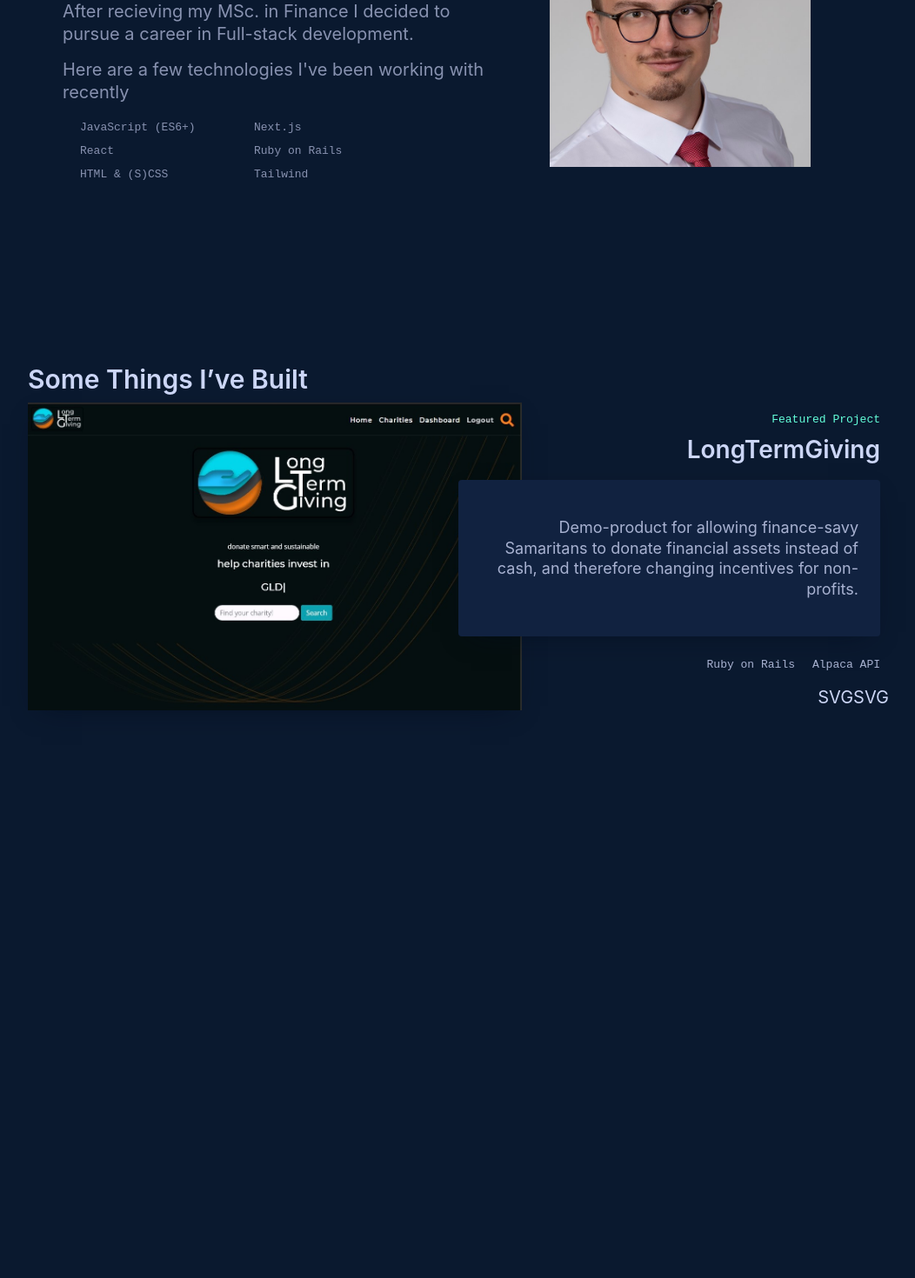
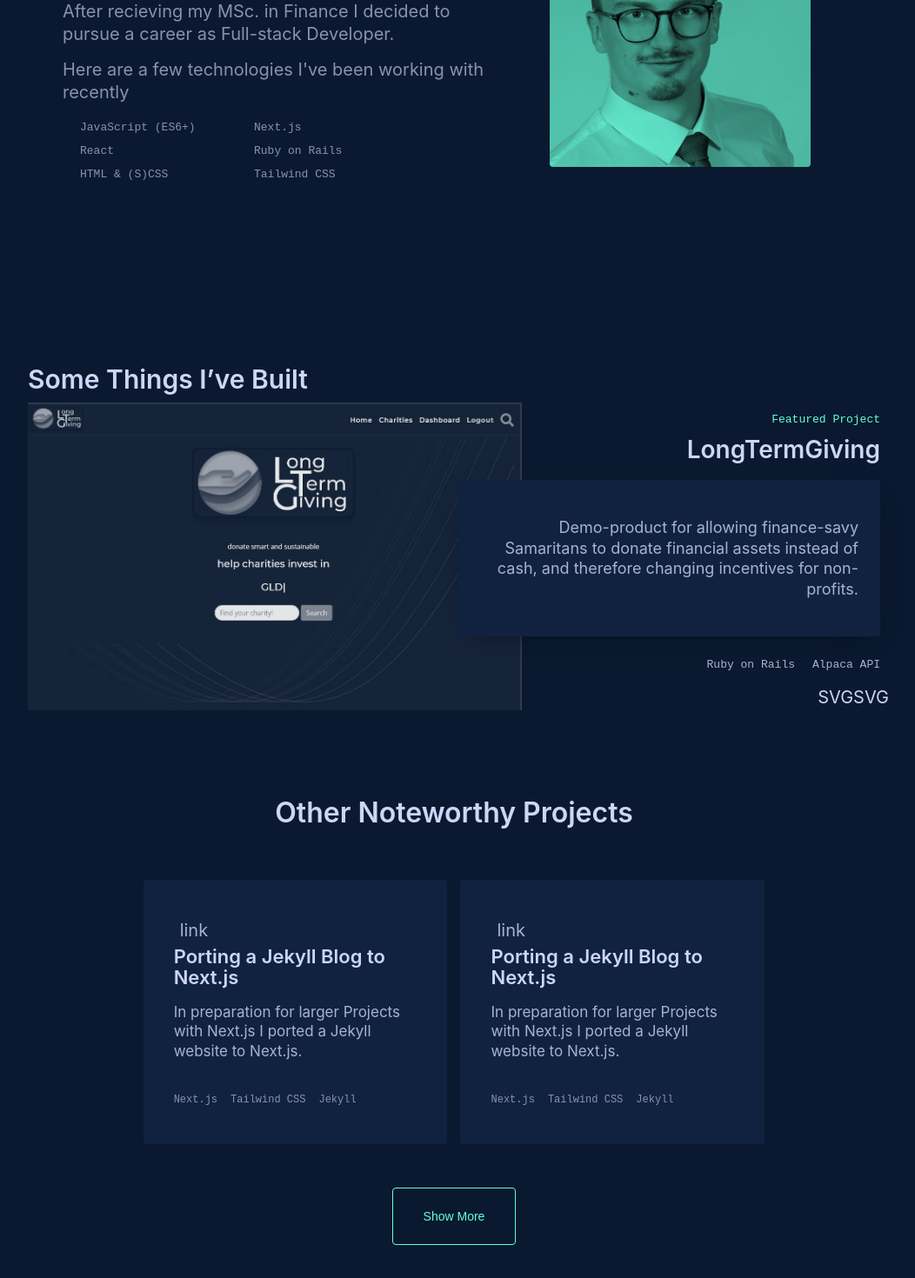
Before and after one commit to mynlexi/personal-v2, a Next.js app: page / in a window 1280 px wide. Shown: the part 1131-2601 px from the top of the page at 87% size, without its empty margins (118-1170 px from the left). Before the commit the page ends 2048 px from the top, so only its background shows below. Built offline with nearby package versions, Linux system fonts and the light colour scheme.

Commit message:
added raw project section

```diff
--- a/components/AboutSection/AboutElements.js
+++ b/components/AboutSection/AboutElements.js
@@ -48,21 +48,60 @@ export const AboutLi = styled.li`
 `
 
 export const AboutImgBlock = styled.div`
-  position: relative;
-  max-width: 300px;
-
-  @media screen and (max-width: 768px) {
-    margin: 50px auto 0px;
-    width: 70%;
-  }
-`
-
-export const AboutWrapper = styled.div`
-  ox-shadow: 0 10px 30px -15px var(--navy-shadow);
-  transition: var(--transition);
+position: relative;
+max-width: 300px;
+@media (max-width: 768px) {
+  margin: 50px auto 0;
+  width: 70%;
+}
+.wrapper {
   display: block;
   position: relative;
   width: 100%;
   border-radius: var(--border-radius);
   background-color: var(--green);
+  &:hover,
+  &:focus {
+    background: transparent;
+    outline: 0;
+    &:after {
+      top: 15px;
+      left: 15px;
+    }
+    .img {
+      filter: none;
+      mix-blend-mode: normal;
+    }
+  }
+  .img {
+    position: relative;
+    border-radius: var(--border-radius);
+    mix-blend-mode: multiply;
+    filter: grayscale(100%) contrast(1);
+    transition: var(--transition);
+  }
+  &:before,
+  &:after {
+    content: '';
+    display: block;
+    position: absolute;
+    width: 100%;
+    height: 100%;
+    border-radius: var(--border-radius);
+    transition: var(--transition);
+  }
+  &:before {
+    top: 0;
+    left: 0;
+    background-color: var(--navy);
+    mix-blend-mode: screen;
+  }
+  &:after {
+    border: 2px solid var(--green);
+    top: 20px;
+    left: 20px;
+    z-index: -1;
+  }
+
+
 `
--- a/components/AboutSection/index.js
+++ b/components/AboutSection/index.js
@@ -17,7 +17,7 @@ const AboutSection = (myLoader) => {
           I immensly enjoy building things, and making them run as fast as possible.
           </AboutP>
           <AboutP>
-          After recieving my MSc. in Finance I decided to pursue a career in Full-stack development.
+          After recieving my MSc. in Finance I decided to pursue a career as Full-stack Developer.
           </AboutP>
           <AboutP>
           Here are a few technologies I've been working with recently
@@ -39,20 +39,21 @@ const AboutSection = (myLoader) => {
             HTML & (S)CSS
             </AboutLi>
             <AboutLi>
-            Tailwind
+            Tailwind CSS
             </AboutLi>
           </AboutSkillList>
         </AboutTextBlock>
         <AboutImgBlock>
-          <AboutWrapper>
+          <div className="wrapper">
+            <div className="img">
               <Image
               src='/images/Profile-Square.jpg'
               width={350}
               height={350}
               layout="responsive"
 
-              />
-          </AboutWrapper>
+              /></div>
+          </div>
         </AboutImgBlock>
 
       </AboutInner>
--- a/components/ProjectSection/Data.js
+++ b/components/ProjectSection/Data.js
@@ -10,3 +10,21 @@ export const ProjectObjOne = {
   project_link: "https://www.longtermgiving.trade/"
 
 }
+
+
+
+export const LibraryObj = [
+   {
+    github: null,
+    external: "https://nextjs-jason.vercel.app/",
+    title: "Porting a Jekyll Blog to Next.js",
+    description: "In preparation for larger Projects with Next.js I ported a Jekyll website to Next.js.",
+    techlist: ["Next.js", "Tailwind CSS", "Jekyll"]
+  },
+  { github: null,
+    external: "https://nextjs-jason.vercel.app/",
+    title: "Porting a Jekyll Blog to Next.js",
+    description: "In preparation for larger Projects with Next.js I ported a Jekyll website to Next.js.",
+    techlist: ["Next.js", "Tailwind CSS", "Jekyll"]
+  }
+]
--- a/components/ProjectSection/ProjectElements.js
+++ b/components/ProjectSection/ProjectElements.js
@@ -73,6 +73,17 @@ export const ProjectDescription = styled.div`
   background-color: var(--light-navy);
   color: var(--light-slate);
   font-size: var(--fz-lg);
+
+  @media (max-width: 768px) {
+    padding: 20px 0px;
+    background-color: transparent;
+    box-shadow: none;
+  }
+
+  &:hover {
+    box-shadow: none;
+  }
+
 `
 export const ProjectTechList = styled.ul`
   display: flex;
@@ -110,29 +121,191 @@ export const ProjectLinks = styled.div`
 `
 
 export const ProjectImage = styled.div`
-  box-shadow: 0 10px 30px -15px var(--navy-shadow);
-  transition: var(--transition);
-  grid-area: 1 / 6 / -1 / -1;
+  grid-column: 1 / 8;
+  grid-row: 1 / -1;
   position: relative;
   z-index: 1;
-  grid-column: 1 / 8;
-
   @media (max-width: 768px) {
     grid-column: 1 / -1;
     height: 100%;
     opacity: 0.25;
   }
+  a {
+    width: 100%;
+    background-color: var(--green);
+    border-radius: var(--border-radius);
+    vertical-align: middle;
+    &:hover,
+    &:focus {
+      background: transparent;
+      &:before,
+      .img {
+        background: transparent;
+        filter: none;
+      }
+    }
+    &:before {
+      content: '';
+      position: absolute;
+      width: 100%;
+      height: 100%;
+      top: 0;
+      left: 0;
+      right: 0;
+      bottom: 0;
+      z-index: 3;
+      transition: var(--transition);
+      background-color: var(--navy);
+      mix-blend-mode: screen;
+    }
+  }
+  .img {
+    border-radius: var(--border-radius);
+    mix-blend-mode: multiply;
+    filter: grayscale(100%) contrast(1) brightness(90%);
+    @media (max-width: 768px) {
+      object-fit: cover;
+      width: auto;
+      height: 100%;
+      filter: grayscale(100%) contrast(1) brightness(80%);
+    }
+  }
+`;
 
-  @media (max-width: 768px) {
-    grid-column: 1 / -1;
+export const LibrarySection = styled.section`
+  padding-top: 100px;
+  display: flex;
+  flex-direction: column;
+  align-items: center;
+`
+
+export const LibH2 = styled.h2`
+  font-size: clamp(24px,5vw,var(--fz-heading));
+`
+
+export const LibA = styled.a`
+  display: inline-block;
+  text-decoration: none;
+  text-decoration-skip-ink: auto;
+  position: relative;
+  transition: var(--transition);
+  cursor: pointer;
+  color: var(--green);
+  font-family: var(--font-mono);
+  font-size: var(--fz-sm);
+  font-family: var(--font-mono);
+  font-size: var(--fz-sm);
+  &:after {
+    bottom: 0.1em;
+  }
+`;
+
+export const LibraryGrid = styled.div`
+  display: grid;
+  grid-template-columns: repeat(auto-fill, minmax(300px, 1fr));
+  grid-gap: 15px;
+  position: relative;
+  margin-top: 50px;
+
+  @media (max-width: 1080px) {
+    grid-template-columns: repeat(auto-fill, minmax(250px, 1fr));
+  }
+`
+export const ProjectCard = styled.div`
+  cursor: default;
+  transition: var(--transition);
+  &:hover,
+  &:focus {
+    outline: 0;
+    .project-inner {
+      transform: translateY(-5px);
+    }
   }
 `
 
-export const ProjectImageA = styled.a`
-  width: 100%;
-  background-color: var(--green);
+export const CardInner = styled.div`
+  flex-direction: column;
+  align-items: flex-start;
+  position: relative;
+  height: 100%;
+  padding: 2rem 1.75rem;
   border-radius: var(--border-radius);
-  vertical-align: middle;
-  height: 250px;
-  width: 250xp;
+  background-color: var(--light-navy);
+  transition: var(--transition);
 `
+
+export const ProjectTop = styled.div`
+  margin-bottom: 35px;
+  .folder {
+    color: var(--green);
+    svg {
+      width: 40px;
+      height: 40px;
+  }
+`
+
+export const ProjectLibraryLinks = styled.div`
+  display: flex;
+  align-items: center;
+  margin-right: -10px;
+  color: var(--light-slate);
+  a {
+    padding: 5px 7px;
+    &.external {
+      svg {
+        width: 22px;
+        height: 22px;
+        margin-top: -4px;
+      }
+    }
+    svg {
+      width: 20px;
+      height: 20px;
+    }
+  }
+
+`
+
+export const CardTitle = styled.h3`
+  margin: 0 0 10px;
+  color: var(--lightest-slate);
+  font-size: var(--fz-xxl);
+`
+
+export const CardDescription = styled.div`
+  color: var(--light-slate);
+  font-size: 17px;
+`
+
+export const ProjectTechstack = styled.ul`
+  display: flex;
+  align-items: flex-end;
+  flex-grow: 1;
+  flex-wrap: wrap;
+  padding: 0;
+  margin: 20px 0 0 0;
+  list-style: none;
+  li {
+    font-family: var(--font-mono);
+    font-size: var(--fz-xxs);
+    line-height: 1.75;
+    &:not(:last-of-type) {
+      margin-right: 15px;
+    }
+  }
+`
+
+export const LibButton = styled.button`
+color: var(--green);
+background-color: transparent;
+border: 1px solid var(--green);
+border-radius: 4px;
+padding: 1.25rem 1.75rem;
+font-size: 14px;
+// font-family: var(--font-mono);
+line-height: 1;
+text-decoration: none;
+cursor: pointer;
+transition: all 0.25s cubic-bezier(0.645,0.045,0.0355,1);
+margin-top: 50px;
+`
--- a/components/ProjectSection/LargeProject.js
+++ b/components/ProjectSection/ProjectFeatured.js
@@ -1,7 +1,7 @@
 import React from 'react'
 import Link from 'next/link'
 import Image from 'next/image'
-import {ProjectContent, ProjectGrid, ProjectDescription, ProjectOverline, ProjectTitle, ProjectImage, ProjectTechList, ProjectImageA, ProjectLi, ProjectLinks } from './ProjectElements'
+import {ProjectContent, ProjectGrid, ProjectDescription, ProjectOverline, ProjectTitle, ProjectImage, ProjectTechList, ProjectImageA, ProjectLi, ProjectLinks, ProjectImgStylediv } from './ProjectElements'
 
 const LargeProject = ({id, title, description, techlist, github_link, project_link, img, alt}) => {
   const image_path = img[0]
@@ -42,8 +42,8 @@ const LargeProject = ({id, title, description, techlist, github_link, project_li
       </ProjectContent>
       <ProjectImage>
         <Link href={project_link}>
-        <ProjectImageA>
-          <div>
+          <a>
+            <div className="img">
               <div></div>
               <Image
               src={img[0]}
@@ -54,7 +54,7 @@ const LargeProject = ({id, title, description, techlist, github_link, project_li
               />
 
             </div>
-        </ProjectImageA>
+          </a>
         </Link>
 
       </ProjectImage>
--- /dev/null
+++ b/components/ProjectSection/ProjectLibrary.js
@@ -0,0 +1,81 @@
+import React from 'react'
+import { LibrarySection, LibH2, LibraryGrid, LibA, LibButton, ProjectCard, CardInner,ProjectTop, ProjectLibraryLinks, CardTitle, CardDescription, ProjectTechstack } from './ProjectElements'
+import {LibraryObj} from './Data'
+import Link from 'next/link'
+
+const ProjectLibrary = () => {
+
+  return (
+    <LibrarySection>
+      <LibH2>
+      Other Noteworthy Projects
+      </LibH2>
+      {/* <Link href="">
+        <LibA>
+        view the archive
+        </LibA>
+      </Link> */}
+      <LibraryGrid>
+        {LibraryObj.map(({github, external, title, description, techlist}, index)=>{
+
+          return(
+          <ProjectCard key={index}>
+            <CardInner>
+              <header>
+                <ProjectTop>
+                  {/* <div className="folder">
+              get feather icon
+                  </div> */}
+                  <ProjectLibraryLinks>
+                    {github && (
+                      <Link href={github}>
+                      <a aria-label="GitHub Link">
+                      {/* <Icon name="GitHub" /> */}
+                    </a>
+                    </Link>
+                    )}
+                    { external && (
+                      <Link href={external}>
+                      <a>
+                        link
+                      </a>
+                      </Link>
+                    )
+                    }
+                  </ProjectLibraryLinks>
+                  <CardTitle>
+                    {title}
+                  </CardTitle>
+                  <CardDescription>
+                    <p>{description}</p>
+                  </CardDescription>
+
+
+                </ProjectTop>
+
+              </header>
+              <footer>
+              <ProjectTechstack>
+                {techlist.map((item, index)=>{
+                  return(
+                  <li key={index}>{item}</li>
+                  )
+                })}
+
+                </ProjectTechstack>
+              </footer>
+            </CardInner>
+          </ProjectCard>
+          )}
+        )}
+      </LibraryGrid>
+      <LibButton>
+        Show More
+        </LibButton>
+
+
+    </LibrarySection>
+  )
+}
+
+export default ProjectLibrary
--- a/components/ProjectSection/index.js
+++ b/components/ProjectSection/index.js
@@ -1,9 +1,11 @@
 import React from 'react'
 import {PSection} from './ProjectElements'
-import LargeProject from './LargeProject'
-import { ProjectObjOne } from './Data'
+import LargeProject from './ProjectFeatured'
+import { LibraryObj, ProjectObjOne } from './Data'
+import ProjectLibrary from './ProjectLibrary'
 
 const ProjectSection = () => {
+  console.log(LibraryObj)
   return (
     <PSection id="projects">
       <h2>
@@ -11,6 +13,7 @@ const ProjectSection = () => {
       </h2>
 
       <LargeProject {...ProjectObjOne} />
+      <ProjectLibrary />
     </PSection>
   )
 }
```
Lines whose indentation alone changed are shown as unchanged.
